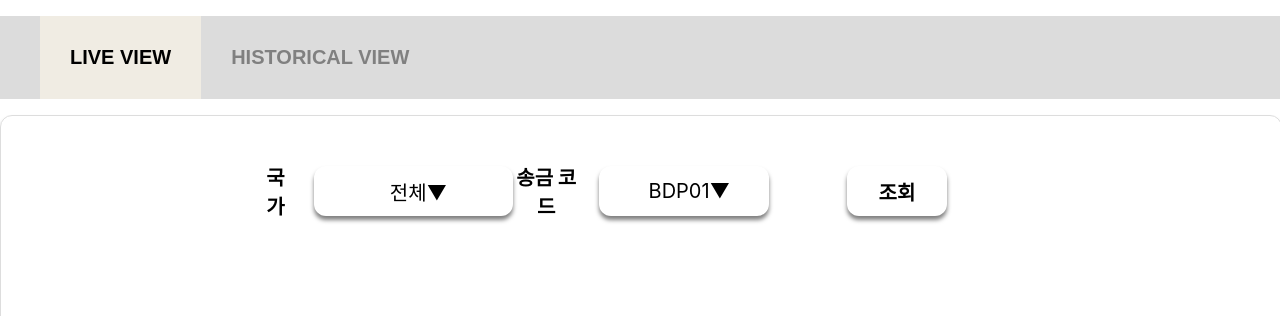
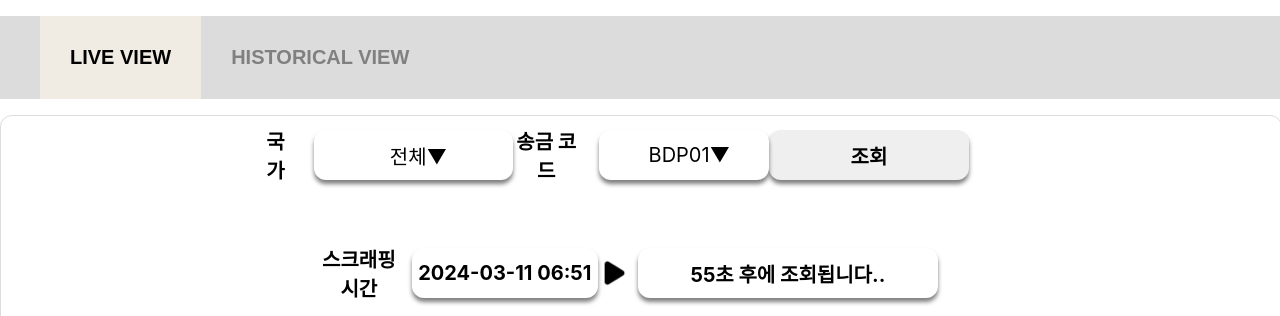
Before and after one commit to ohofront/gme_scrapping_frontend, a React (Create React App) app: page / in a window 1280 px wide. Shown: the top 316 px of the page. Built offline with nearby package versions, Linux system fonts and the light colour scheme; no server answers.

Commit message:
버튼 컴포넌트 생성

```diff
--- a/package.json
+++ b/package.json
@@ -15,6 +15,7 @@
     "chart.js": "^4.4.2",
     "date-fns": "^3.3.1",
     "http-proxy-middleware": "^2.0.6",
+    "polished": "^4.3.1",
     "react": "^18.2.0",
     "react-chartjs-2": "^5.2.0",
     "react-datepicker": "^6.2.0",
--- /dev/null
+++ b/src/component/Button.tsx
@@ -0,0 +1,103 @@
+import { darken, lighten } from "polished";
+import { ReactNode } from "react";
+import styled, { css } from "styled-components";
+
+const Button = ({
+  outline,
+  color,
+  font,
+  fontSize,
+  height,
+  width,
+  borderRadius,
+  onClick,
+  children,
+  disabled,
+}: ButtonProps) => {
+  return (
+    <StyledButton
+      outline={outline}
+      color={color}
+      font={font}
+      fontSize={fontSize}
+      height={height}
+      width={width}
+      borderRadius={borderRadius}
+      onClick={onClick}
+      disabled={disabled}
+    >
+      {children}
+    </StyledButton>
+  );
+};
+export default Button;
+
+type ButtonProps = {
+  outline: boolean;
+  color: string;
+  font: string;
+  fontSize: number;
+  height: string;
+  width: string;
+  borderRadius: string;
+  onClick: React.MouseEventHandler<HTMLButtonElement> &
+    React.MouseEventHandler<HTMLElement>;
+  children: ReactNode;
+  disabled: boolean;
+};
+const StyledButton = styled.button<ButtonProps>`
+  /* 공통 스타일 */
+  display: flex;
+  position: relative;
+  width: 100%;
+  gap: 10px;
+  align-items: center;
+  justify-content: center;
+  text-align: center;
+  cursor: pointer;
+  box-shadow: 0px 4px 4px rgba(0, 0, 0, 0.5);
+  font-weight: bold;
+  box-sizing: border-box;
+  border: none;
+  height: ${({ height }) => height};
+  gap: 5px;
+  ${({ color, borderRadius, fontSize, outline, width, disabled }) => {
+    return css`
+      border-radius: ${borderRadius};
+      font-size: ${fontSize}px;
+      width: ${width};
+      transition: ease 0.3s;
+      &:hover {
+        background: ${lighten(0.1, color)};
+        color: white;
+      }
+      &:active {
+        background: ${darken(0.05, color)};
+      }
+      ${
+        outline &&
+        css`
+          color: ${color};
+          background: none;
+          border: 1px solid ${color === "white" ? "#EEEEEE" : color};
+          &:hover {
+            background: ${color};
+            color: white;
+          }
+          &:active {
+            background: ${darken(0.05, color)};
+            color: white;
+          }
+        `
+      }
+      ${
+        disabled &&
+        css`
+          pointer-events: none;
+          opacity: 30%;
+        `
+      }
+     }
+    `;
+  }}
+`;
--- a/src/contents/LiveView/index.tsx
+++ b/src/contents/LiveView/index.tsx
@@ -25,6 +25,7 @@ import Timer from "../../component/Timer";
 import Dropdown from "../../component/Dropdown";
 import { countries } from "../../enum/country";
 import { remitMethods } from "../../enum/remitmethod";
+import Button from "../../component/Button";
 
 export const InitialParams: Params = {
   startDttm: new Date(),
@@ -228,7 +229,21 @@ const LiveView = () => {
             currentOption={method}
             setCurrentOption={setMethod}
           />
-          <SearchFunction defaultTitle="조회" />
+          <Button
+            outline={false}
+            color="red"
+            font="black"
+            fontSize={20}
+            height="50px"
+            width="200px"
+            borderRadius="12px"
+            onClick={fetch}
+            disabled={false}
+          >
+            조회
+          </Button>
+
+          {/* <SearchFunction defaultTitle="조회" /> */}
         </div>
         <div className="down">
           <DateTimeWrapper>
```
Also changed, not shown: 1 other file (tests, documents, lock files or other folders).
